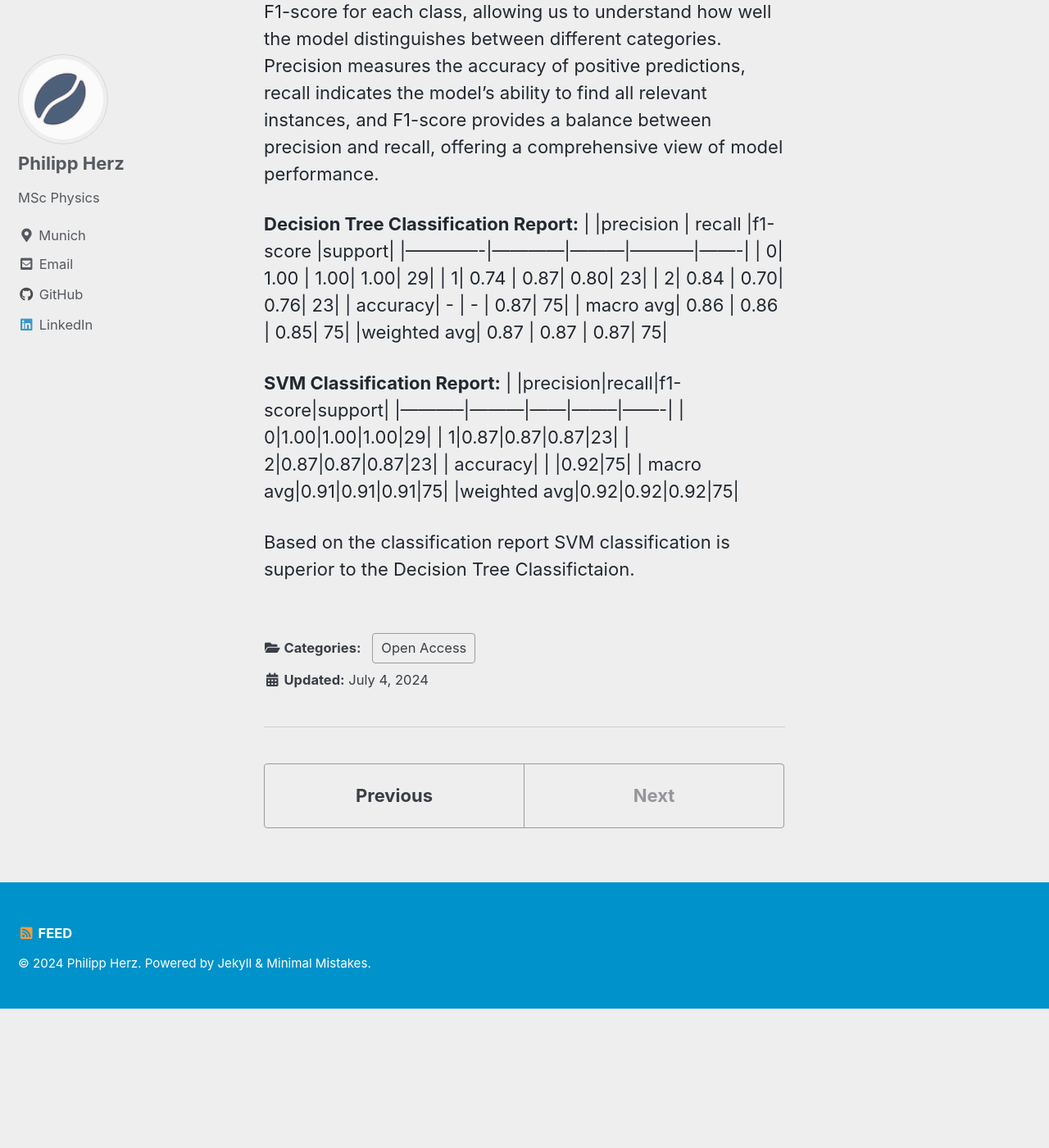
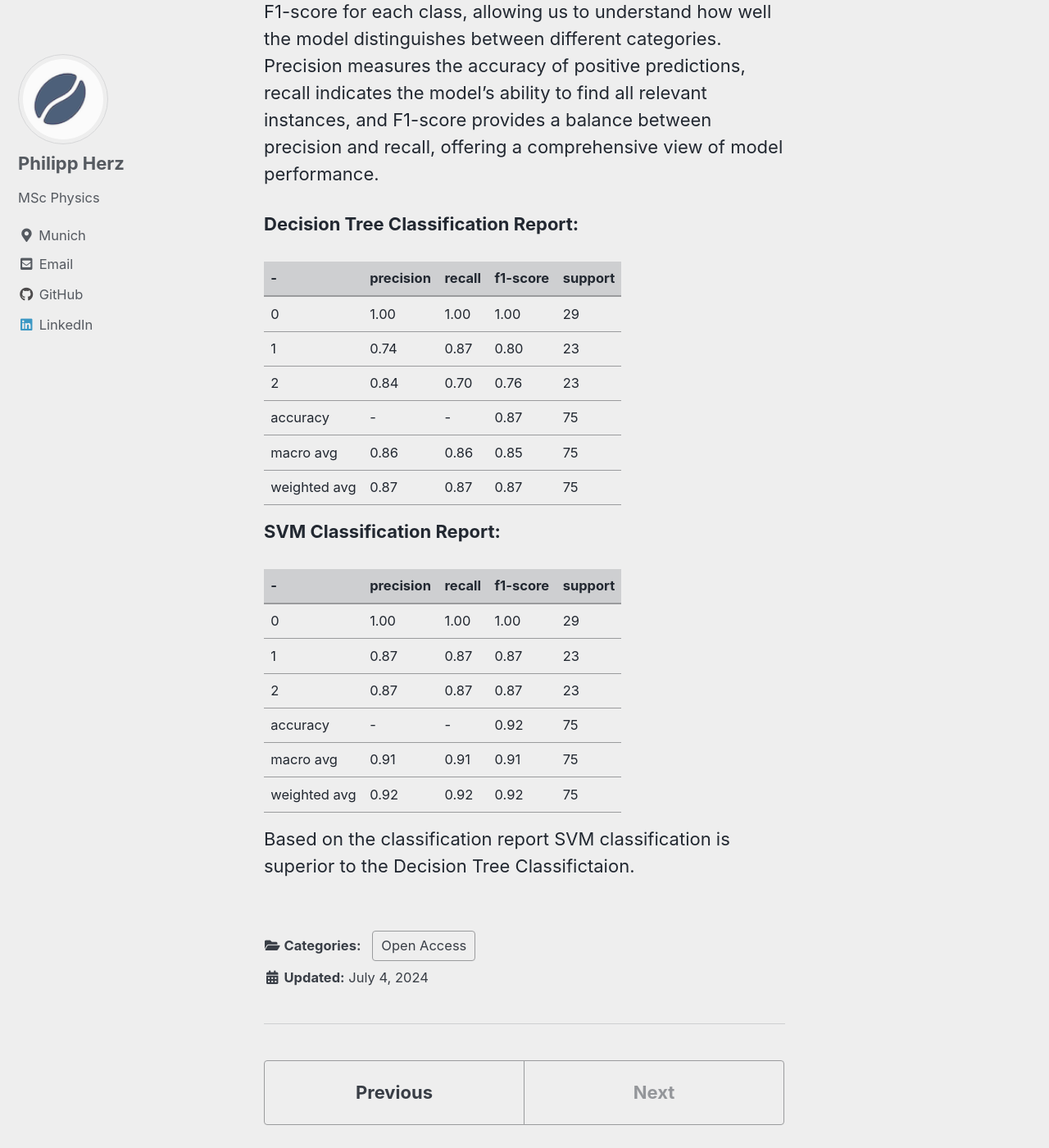
Before and after one commit to herzphi/herzphi.github.io, a Jekyll site: the page built from _posts/2024-07-04-4th-post.md, in a window 1280 px wide and 1400 px high, scrolled down 4919 px. Shown: the whole window at 82% size. Built offline with Jekyll 4.4.1, drawn with Linux system fonts in a browser that asks for light colours; cached includes are drawn as plain includes; formulas are drawn with MathJax 3; before the commit the page ends 6149 px from its top, so only the background shows below that.

Commit message:
updated table

```diff
--- a/_posts/2024-07-04-4th-post.md
+++ b/_posts/2024-07-04-4th-post.md
@@ -89,7 +89,8 @@ $$\text{SVM Confusion Matrix} = \begin{bmatrix} 29 & 0 & 0 \\\ 0 &20 & 3\\\ 0 &
 The classification report provides a detailed performance evaluation of the model by presenting precision, recall, and F1-score for each class, allowing us to understand how well the model distinguishes between different categories. Precision measures the accuracy of positive predictions, recall indicates the model's ability to find all relevant instances, and F1-score provides a balance between precision and recall, offering a comprehensive view of model performance.
 
 **Decision Tree Classification Report:**
-|             |precision   | recall  |f1-score   |support|
+
+|            - |precision   | recall  |f1-score   |support|
 |-------------|------------|---------|-----------|-------|
 |           0|      1.00  |    1.00|      1.00|        29|
 |           1|      0.74  |    0.87|      0.80|        23|
@@ -99,12 +100,13 @@ The classification report provides a detailed performance evaluation of the mode
 |weighted avg|      0.87 |     0.87 |     0.87|        75|
 
 **SVM Classification Report:**
-|           |precision|recall|f1-score|support|
+
+|      -     |precision|recall|f1-score|support|
 |-----------|---------|------|--------|-------|
 |           0|1.00|1.00|1.00|29|
 |           1|0.87|0.87|0.87|23|
 |           2|0.87|0.87|0.87|23|
-|    accuracy| | |0.92|75|
+|    accuracy| -| -|0.92|75|
 |   macro avg|0.91|0.91|0.91|75|
 |weighted avg|0.92|0.92|0.92|75|
 
```
